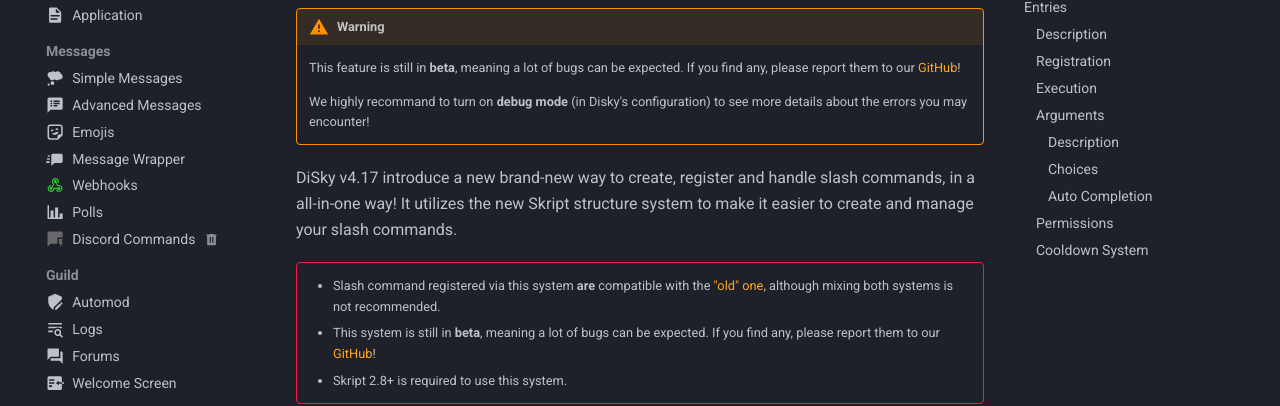
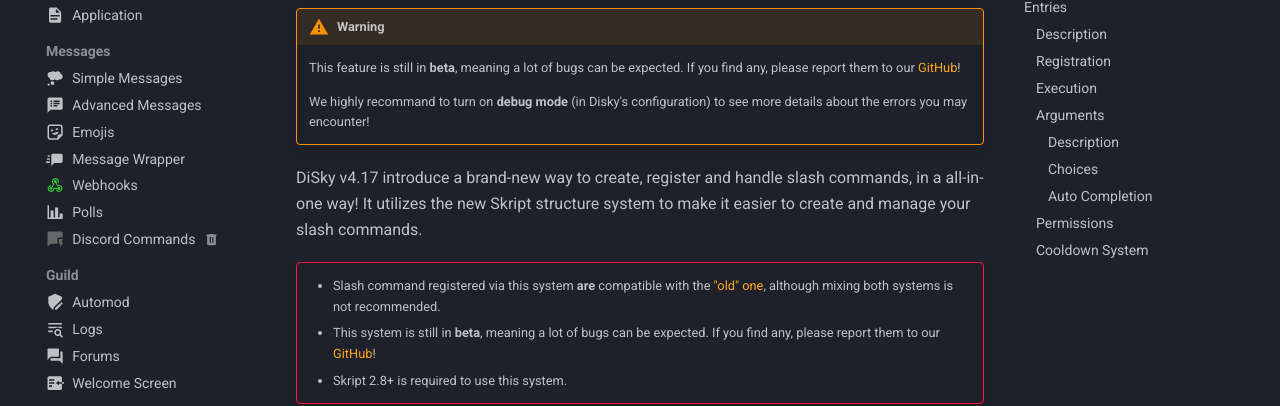
Before and after one commit to DiSkyOrg/Documentation, an MkDocs documentation site: the page built from docs/interactions/slash-structure.md, in a window 1280 px wide and 900 px high. Shown: the part 306-712 px from the top of the window. Built offline with MkDocs 1.6.1 and Material for MkDocs 9.7.7, drawn with Linux system fonts in a browser that asks for light colours; comment, search, counter and statistics services are not loaded; some of the changed text lies outside the part shown.

Commit message:
fixed some typos in slash structure

```diff
--- a/docs/interactions/slash-structure.md
+++ b/docs/interactions/slash-structure.md
@@ -9,7 +9,7 @@ icon: material/developer-board
 
     We highly recommand to turn on **debug mode** (in Disky's configuration) to see more details about the errors you may encounter!
 
-DiSky v4.17 introduce a new brand-new way to create, register and handle slash commands, in a all-in-one way! It utilizes the new Skript structure system to make it easier to create and manage your slash commands.
+DiSky v4.17 introduce a brand-new way to create, register and handle slash commands, in a all-in-one way! It utilizes the new Skript structure system to make it easier to create and manage your slash commands.
 
 !!! danger ""
     * Slash command registered via this system **are** compatible with the ["old" one](slash-commands.md), although mixing both systems is not recommended.
@@ -165,7 +165,7 @@ slash command set_level <user="target"> [<integer="level">]:
         level:
             description: The new level
             choices:
-                # <value> : <name on Discord>
+                # <name on Discord> : <value in Skript>
                 Level 1: 1
                 Level 2: 2
                 Level 3: 3
```
Also changed, not shown: other parts of docs/interactions/slash-structure.md (+1 -1 lines).
